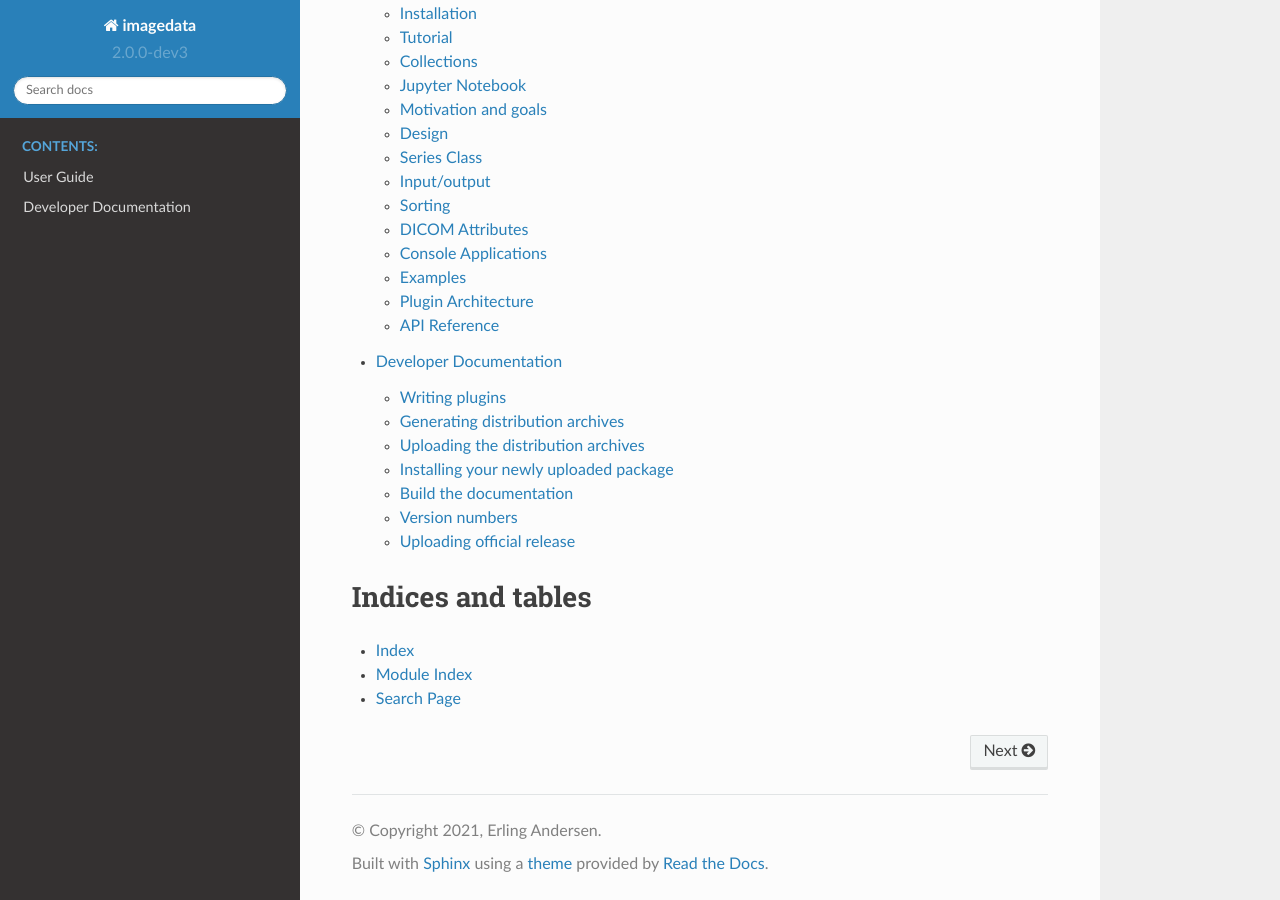
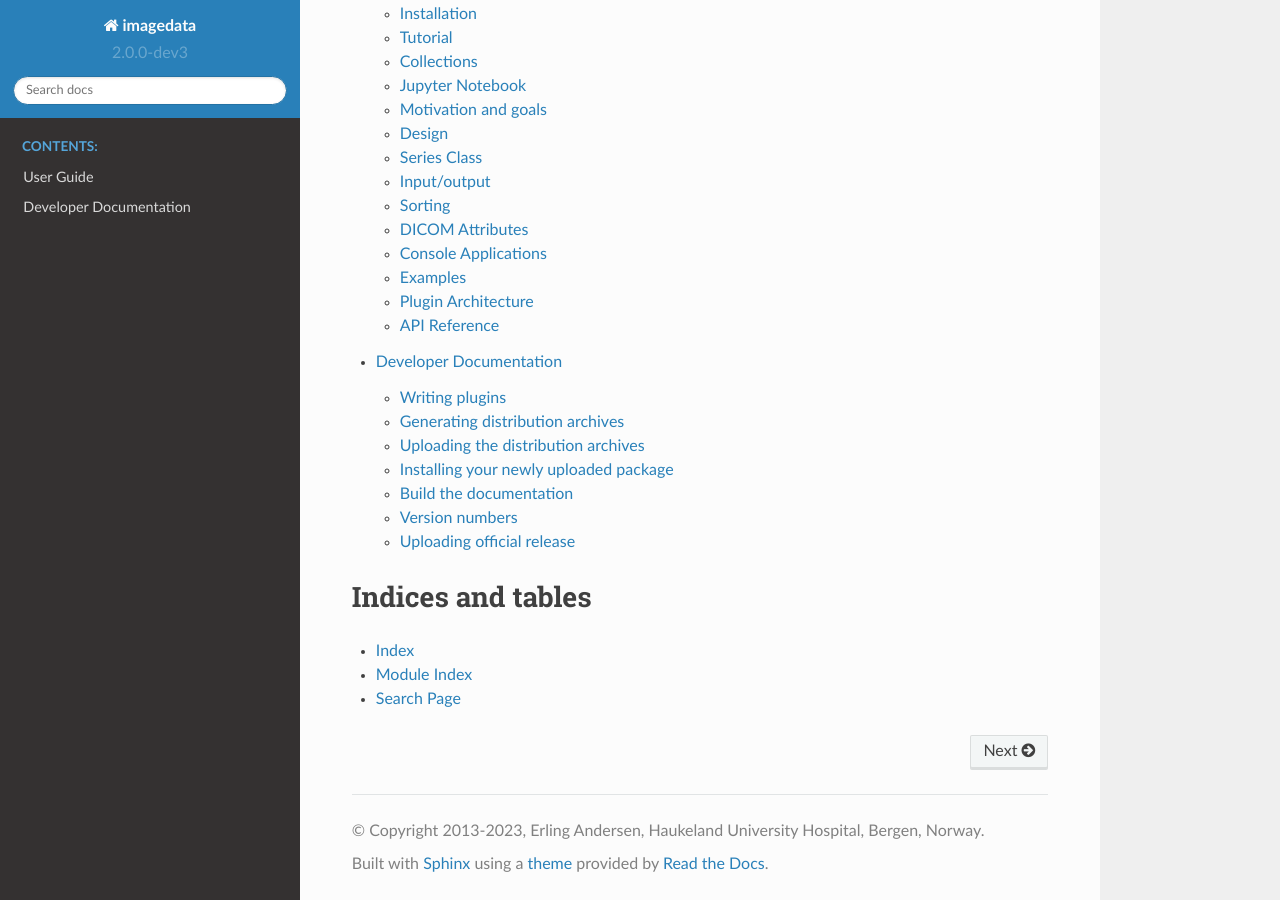
Before and after one commit to erling6232/imagedata, a Sphinx documentation site: the page built from docs/index.rst, in a window 1280 px wide and 900 px high, scrolled down 887 px. Built offline with Sphinx 7.4.7 and the Read the Docs theme 2.0.0, drawn with Linux system fonts in a browser that asks for light colours.

Commit message:
Updated copyright text.

```diff
--- a/docs/conf.py
+++ b/docs/conf.py
@@ -21,7 +21,7 @@ sys.path.insert(0, os.path.join(root, 'src'))
 # -- Project information -----------------------------------------------------
 
 project = 'imagedata'
-copyright = '2021, Erling Andersen'
+copyright = '2013-2023, Erling Andersen, Haukeland University Hospital, Bergen, Norway'
 author = 'Erling Andersen'
 
 
```
